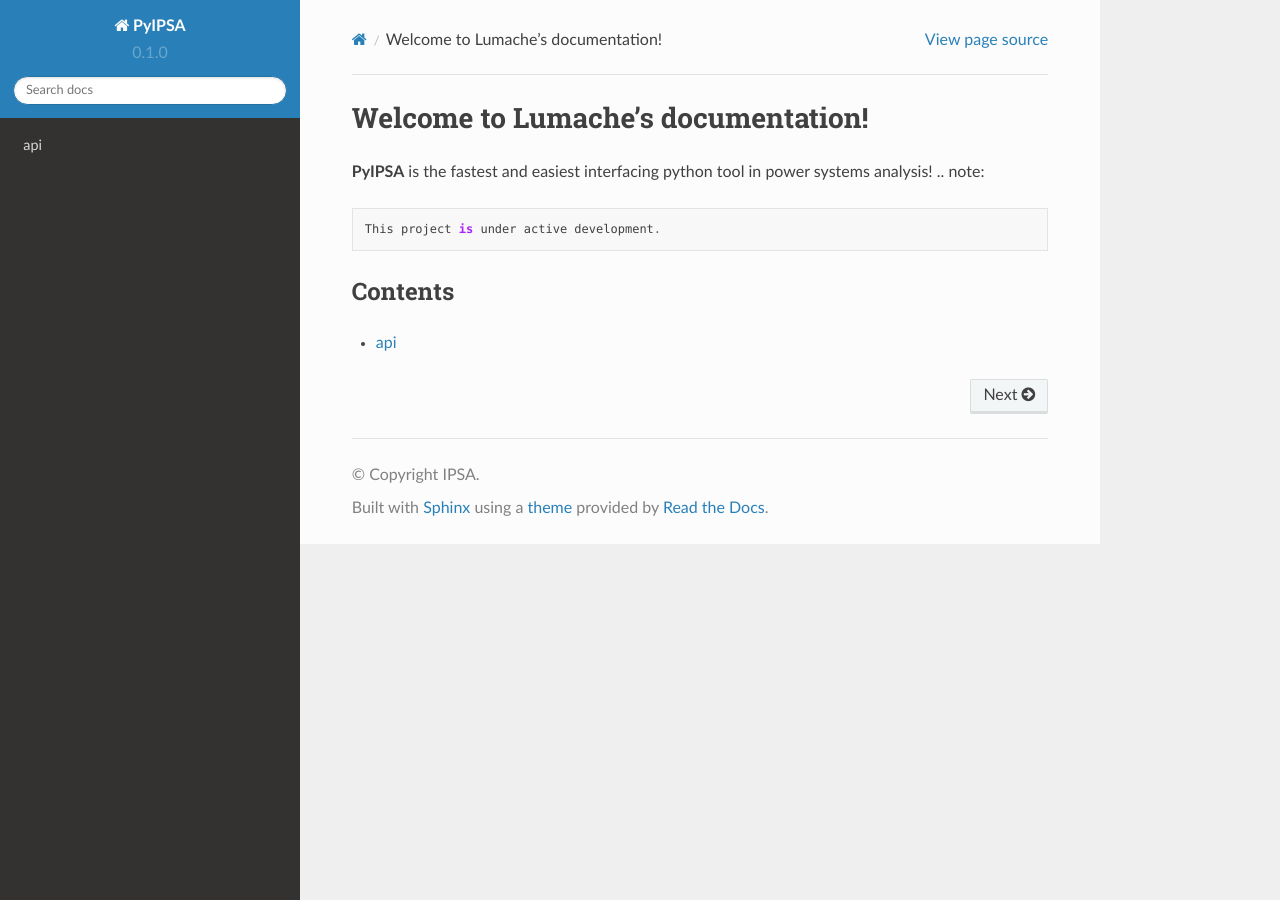
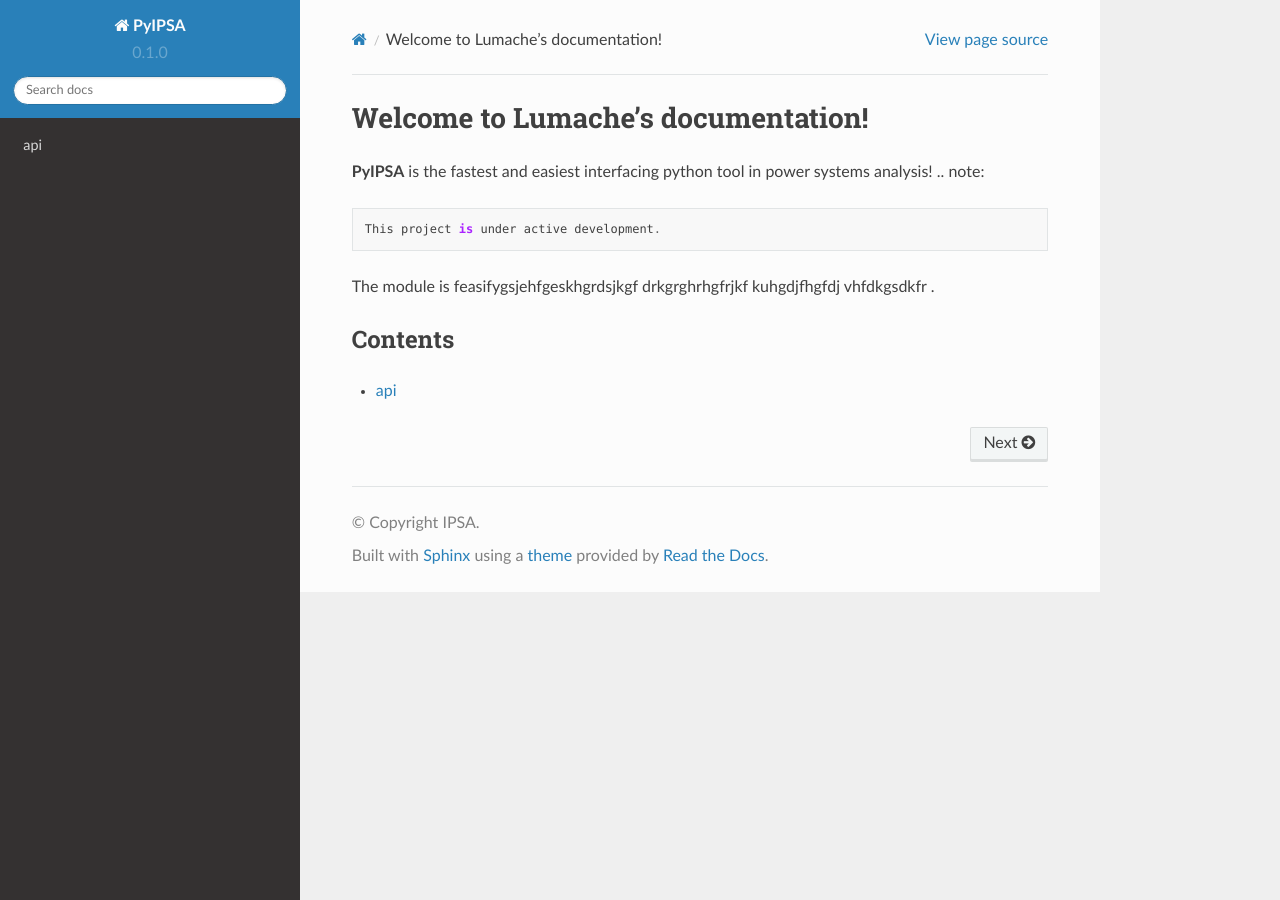
Before and after one commit to alexander-angelov-tnei/PyIPSA-rtd, a Sphinx documentation site: the page built from docs/source/index.rst, in a window 1280 px wide. Built offline with Sphinx 7.4.7 and the Read the Docs theme 2.0.0, drawn with Linux system fonts in a browser that asks for light colours; pages that are not in the unit, such as notebooks, are missing from menus.

Commit message:
Small change.

```diff
--- a/docs/source/index.rst
+++ b/docs/source/index.rst
@@ -6,6 +6,8 @@
 
    This project is under active development.
 
+The module is feasifygsjehfgeskhgrdsjkgf drkgrghrhgfrjkf kuhgdjfhgfdj vhfdkgsdkfr .
+
 Contents
 --------
 
```
